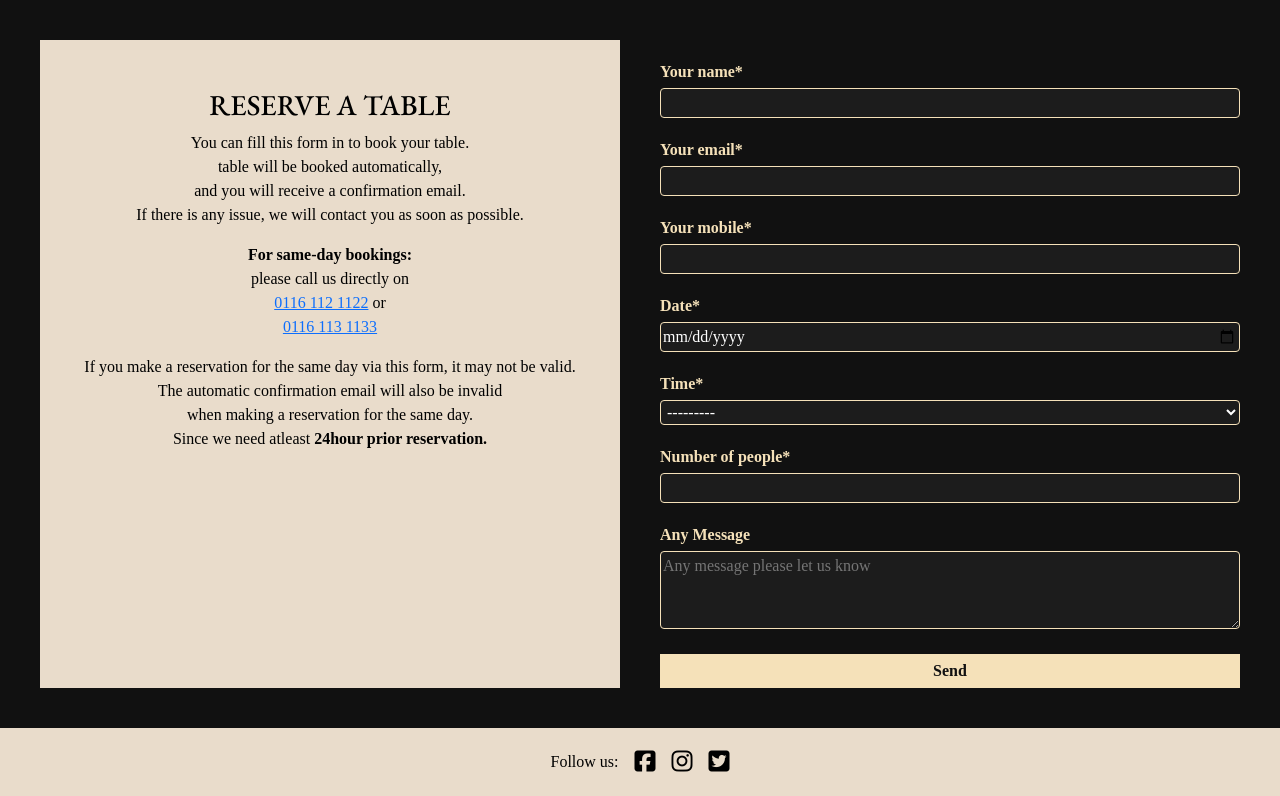
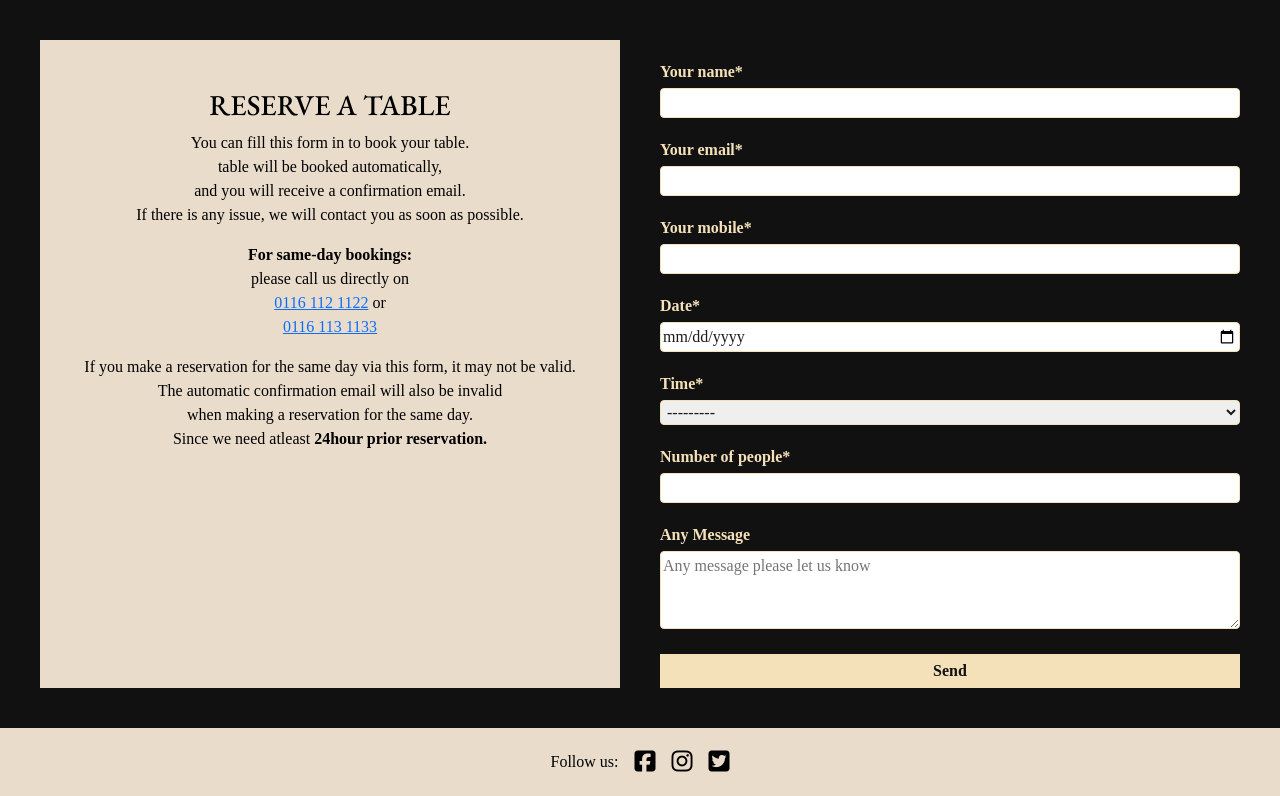
Before and after one commit to Neelp20/Project-4-TheWoodenSpoon, a Django app: page /bookings/ in a window 1280 px wide. Shown: the part 106-902 px from the top of the page. Run offline with Django 4.2, Linux system fonts and the light colour scheme; the visitor is signed in with stand-in values (Sample User, id 1); some libraries are stand-ins or nearby versions.

Commit message:
remove background colour from bookingform textarea

```diff
--- a/bookings/static/bookings/css/booking.css
+++ b/bookings/static/bookings/css/booking.css
@@ -66,9 +66,9 @@
 .booking-form textarea {
   padding: 2px;
   margin-top: 4px;
-  background-color: #1c1c1c;
+  /* background-color: #fff; */
   border: 1px solid #f5e1b9;
-  color: #fff;
+  color: #1c1c1c;
   border-radius: 4px;
 }
 
--- a/thewoodenspoon/settings.py
+++ b/thewoodenspoon/settings.py
@@ -28,7 +28,7 @@ if os.path.exists('env.py'):
 SECRET_KEY = os.environ.get('SECRET_KEY')
 
 # SECURITY WARNING: don't run with debug turned on in production!
-DEBUG = False
+DEBUG = True
 
 ALLOWED_HOSTS = ['.herokuapp.com', '127.0.0.1',]
 
```
Also changed, not shown: README.md.
